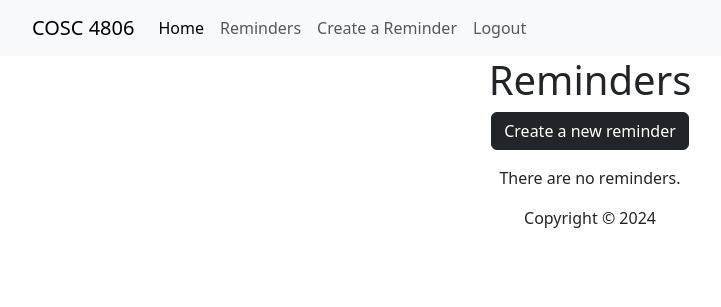
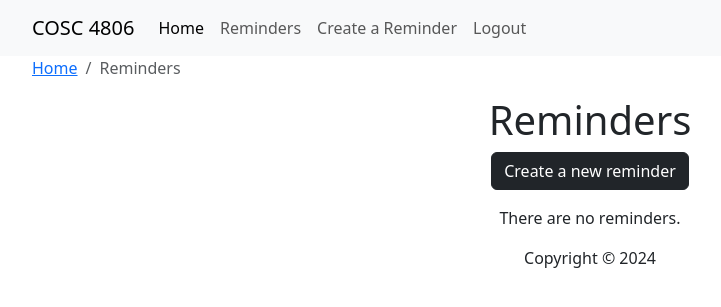
Before and after one commit to puroy3/COSC4806-5, a PHP site: page /reminders in a window 1280 px wide. Shown: the top 307 px of the page, without its empty margins (50-771 px from the left). Run offline with PHP 8.4, Linux system fonts and the light colour scheme; the visitor is signed in with stand-in values (Sample User, id 1); data that the repository does not hold is empty.

Commit message:
Added a breadcrumb to reminders

```diff
--- a/app/views/reminders/index.php
+++ b/app/views/reminders/index.php
@@ -3,6 +3,12 @@
   <div class="page-header" id="banner">
     <div class="row">
       <div class="col-lg-12 text-center">
+        <nav aria-label="breadcrumb">
+          <ol class="breadcrumb">
+            <li class="breadcrumb-item"><a href="/home">Home</a></li>
+            <li class="breadcrumb-item active" aria-current="page"><?=ucwords($_SESSION['controller']);?></li>
+          </ol>
+        </nav>
         <h1>Reminders</h1>
         <p> <a href="/reminders/create" class="btn btn-dark">Create a new reminder </a></p>
         <?php if (!empty($data['reminders'])): ?>
```
